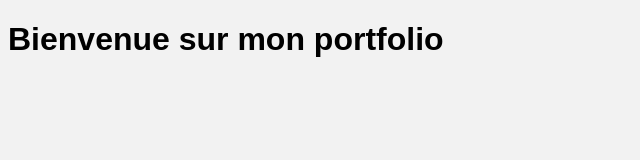
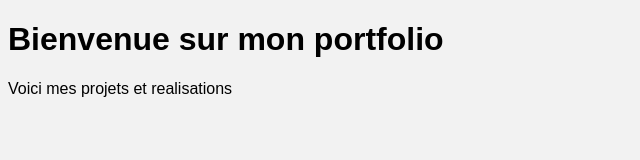
Before and after one commit to Marindo-12/monportfolio, a plain HTML site: page index.html in a window 1280 px wide. Shown: the whole page, without its empty margins (0-640 px from the left). Drawn offline with Linux system fonts and the light colour scheme.

Commit message:
Ajout d'un paragraphe a index.html

```diff
--- a/index.html
+++ b/index.html
@@ -8,6 +8,8 @@
 </head>
 <body>
   <h1>Bienvenue sur mon portfolio</h1>
+
+  <p>Voici mes projets et realisations</p>
   <script src="script.js"></script>
 </body>
 </html>
```
